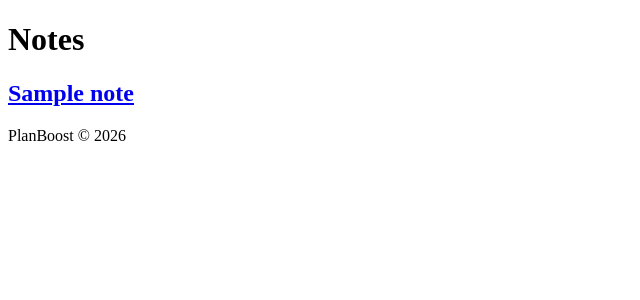
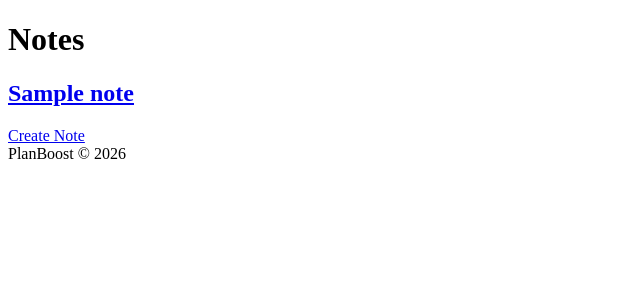
Before and after one commit to imaquar/PlanBoost, a Django app: page /notes/ in a window 1280 px wide. Shown: the part 26-326 px from the top of the page, without its empty margins (0-640 px from the left). Run offline with Django 5.2, Linux system fonts and the light colour scheme; a user stored in the database is signed in; tables that the repository leaves empty hold one stand-in row (values such as "Sample post").

Commit message:
implement note creation view

```diff
--- a/notes/urls.py
+++ b/notes/urls.py
@@ -6,4 +6,5 @@ app_name = 'notes'
 urlpatterns = [
     path('', views.index, name='notes'),
     path('note/<int:id>/', views.note, name='note'),
+    path('create/', views.create, name='create'),
 ]
--- a/notes/views.py
+++ b/notes/views.py
@@ -18,3 +18,19 @@ def note(request, id):
     except Note.DoesNotExist:
         return HttpResponseNotFound('<h2>Note not found</h2>')
     return render(request, 'notes/note.html', {'note' : note})
+
+@login_required
+def create(request):
+    if request.method == 'POST':
+        form = NoteForm(request.POST)
+        if form.is_valid():
+            note = Note()
+            note.label = form.cleaned_data['label']
+            note.text = form.cleaned_data['text']
+            note.user = request.user
+            note.save()
+            return HttpResponseRedirect('/notes/')
+    else:
+        form = NoteForm()
+
+    return render(request, 'notes/create.html', {'form': form})
--- a/templates/notes/notes.html
+++ b/templates/notes/notes.html
@@ -7,4 +7,5 @@
             <h2><a href="note/{{ i.id }}/">{{ i.label }}</a></h2>
         {% endfor %}
     {% endif %}
+    <a href="{% url 'notes:create' %}">Create Note</a>
 {% endblock content %}
```
Also changed, not shown: templates/notes/create.html (added, +11 -0 lines).
